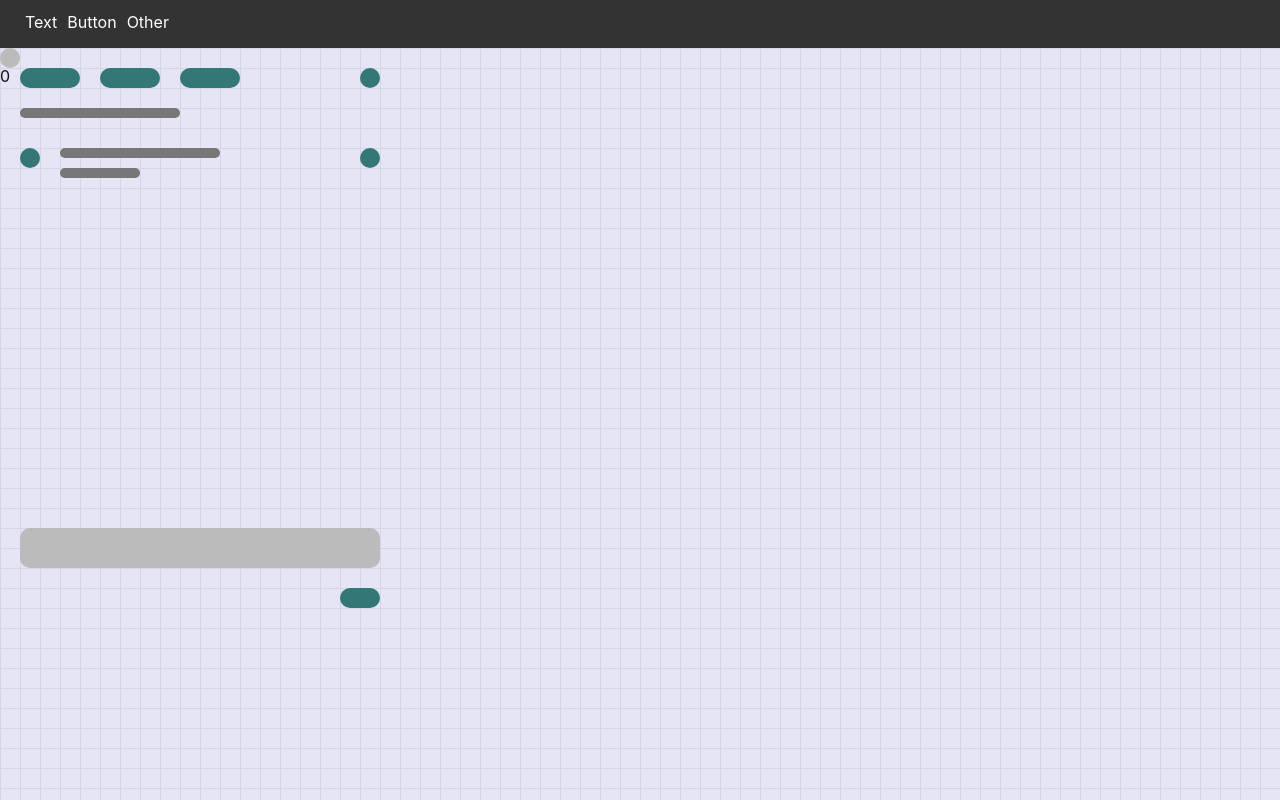
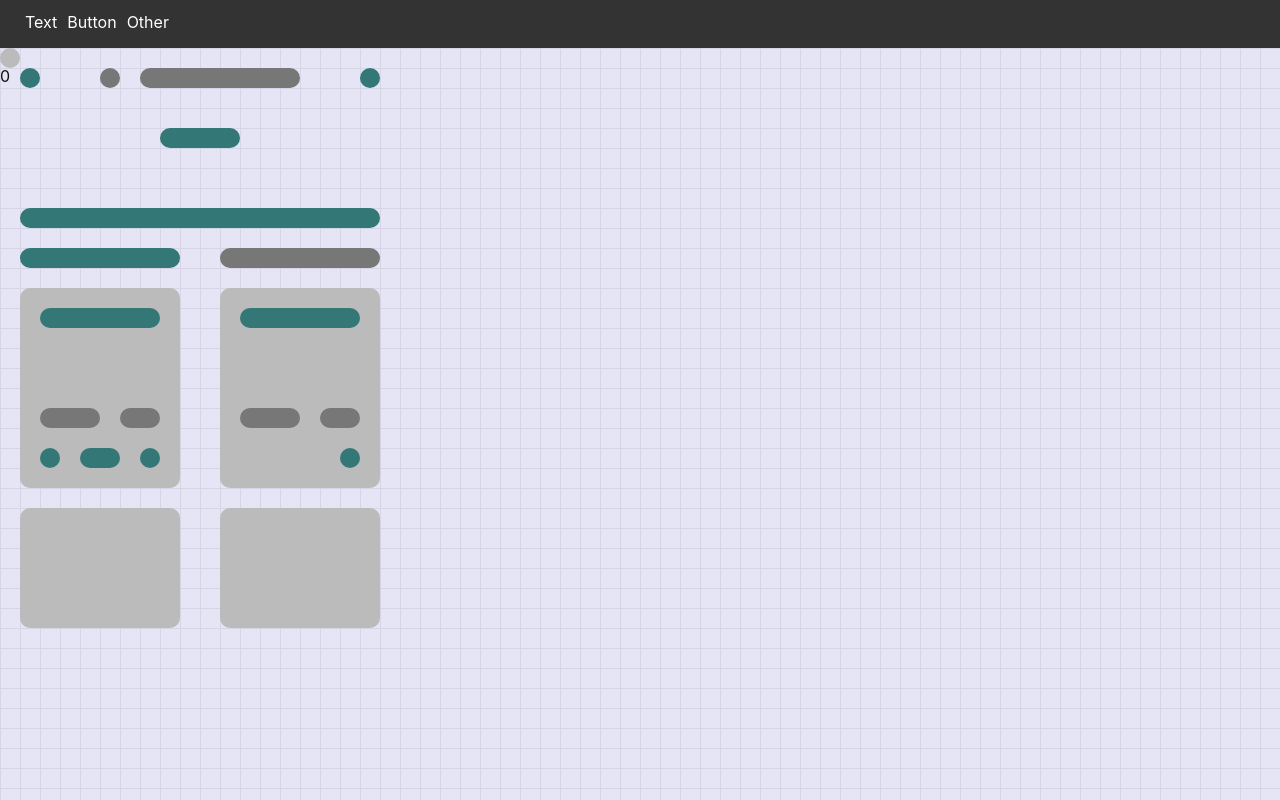
Before and after one commit to Johan-Melin/sketch-ui, a React (Vite) app: page / in a window 1280 px wide. Built offline with nearby package versions, Linux system fonts and the light colour scheme.

Commit message:
ecommerce default project

```diff
--- a/package.json
+++ b/package.json
@@ -10,6 +10,7 @@
     "preview": "vite preview"
   },
   "dependencies": {
+    "axios": "^1.6.2",
     "react": "^18.2.0",
     "react-dom": "^18.2.0"
   },
--- a/src/components/Canvas.jsx
+++ b/src/components/Canvas.jsx
@@ -1,8 +1,9 @@
 import styles from './Canvas.module.css';
-import { useState, useEffect } from 'react';
+import { useRef, useState, useEffect } from 'react';
 import PropTypes from 'prop-types';
 import Rectangle, {Btn, Txt, Other} from './canvas/Rectangle';
 import { CONSTANTS } from './styles/constants.js';
+import rect from '../rectData.js';
 
 export default function Canvas({selectedTool}) {
   const root = document.documentElement;
@@ -11,30 +12,16 @@ export default function Canvas({selectedTool}) {
   const gridSize = CONSTANTS.GRID_SIZE;
   const [coordinates, setCoordinates] = useState({ x: 0, y: 0 });
   const [showGrid, ] = useState(true);
+  //const [drawing, setDrawing] = useState(false);
+  //const [drawStart, setDrawStart] = useState({ x: 0, y: 0 });
+  const canvasRef = useRef(null);
 
-  const rect = {
-    btn: [
-      {x: 1, y: 1, w: 3},
-      {x: 5, y: 1, w: 3},
-      {x: 9, y: 1, w: 3},
-      {x: 18, y: 1, w: 1},
-      {x: 1, y: 5, w: 1},
-      {x: 18, y: 5, w: 1},
-      {x: 17, y: 27, w: 2},
-    ],
-    text: [
-      {x: 1, y: 3, w: 8},
-      {x: 3, y: 5, w: 8},
-      {x: 3, y: 6, w: 4},
-    ],
-    other: [
-      {x: 1, y: 24, w: 18},
-    ],
-  }
   const [rectData, setRectData] = useState(rect);
 
   useEffect(() => {
-    console.log("useEffet");
+    const canvasWidth = canvasRef.current.clientWidth;
+    const canvasHeight = canvasRef.current.clientHeight;
+    console.log(canvasWidth, canvasHeight)
     const isTouchSupported = 'ontouchstart' in window || navigator.maxTouchPoints;
 
     const handleMove = isTouchSupported ? handleTouchMove : handleMouseMove;
@@ -89,7 +76,7 @@ export default function Canvas({selectedTool}) {
   const canvasClass = styles.canvas + (showGrid ? ' ' + styles.grid : '');
 
   return (
-    <div className={canvasClass}>
+    <div className={canvasClass} ref={canvasRef}>
       <Btn rectangles={rectData.btn} />
       <Txt rectangles={rectData.text} />
       <Other rectangles={rectData.other} />
--- a/src/components/Canvas.module.css
+++ b/src/components/Canvas.module.css
@@ -8,6 +8,7 @@
     color: #111;
     background-color: var(--canvas-bg);
     z-index: -3;
+    overflow: hidden;
 }
 
 .grid {
--- a/src/components/canvas/Rectangle.jsx
+++ b/src/components/canvas/Rectangle.jsx
@@ -14,6 +14,7 @@ const Rectangle = ({ rectangles, style, color }) => {
         left: r.x * gridSize,
         top: topBarHeight + r.y * gridSize,
         width: r.w * gridSize || 20,
+        height: r.h * gridSize || 20,
         backgroundColor: color
       }}
     ></div>
@@ -29,7 +30,7 @@ const RectPropTypes = {
         PropTypes.shape({
             x: PropTypes.number.isRequired,
             y: PropTypes.number.isRequired,
-            w: PropTypes.number,
+            w: PropTypes.number.isRequired,
             h: PropTypes.number,
         })
     ).isRequired,
--- a/src/components/canvas/Rectangle.module.css
+++ b/src/components/canvas/Rectangle.module.css
@@ -7,7 +7,7 @@
 
 .rect {
     position: absolute;
-    z-index: -1;
+    z-index: 1;
     border-radius: 10px;
     background-color: var(--rect-txt);
     width: var(--grid-size);
@@ -17,14 +17,17 @@
 .btn {
     background-color: var(--rect-btn);
     height: 20px;
+    z-index: 2;
 }
 
 .txt {
     background-color: var(--rect-txt);
-    height: 10px;
+    height: 20px;
+    z-index: 2;
 }
 
 .other {
     background-color: var(--rect-other);
     height: 40px;
+    z-index: 1;
 }
--- /dev/null
+++ b/src/rectData.js
@@ -0,0 +1,53 @@
+const rect = {
+    btn: [
+        {x: 1, y: 1, w: 1},
+        {x: 18, y: 1, w: 1},
+        {x: 8, y: 4, w: 4},
+        {x: 1, y: 8, w: 18},
+        {x: 1, y: 10, w: 8},
+        {x: 2, y: 20, w: 1},
+        {x: 4, y: 20, w: 2},
+        {x: 7, y: 20, w: 1},
+        {x: 17, y: 20, w: 1},
+        {x: 2, y: 13, w: 6},
+        {x: 12, y: 13, w: 6},
+    ],
+    text: [
+        {x: 5, y: 1, w: 1},
+        {x: 7, y: 1, w: 8},
+        {x: 11, y: 10, w: 8},
+        {x: 2, y: 18, w: 3},
+        {x: 6, y: 18, w: 2},
+        {x: 12, y: 18, w: 3},
+        {x: 16, y: 18, w: 2},
+    ],
+    other: [
+        {x: 1, y: 12, w: 8, h: 10},
+        {x: 11, y: 12, w: 8, h: 10},
+        {x: 1, y: 23, w: 8, h: 6},
+        {x: 11, y: 23, w: 8, h: 6},
+    ],
+  }
+
+// todo app:
+/*const rect = {
+    btn: [
+      {x: 1, y: 1, w: 3},
+      {x: 5, y: 1, w: 3},
+      {x: 9, y: 1, w: 3},
+      {x: 18, y: 1, w: 1},
+      {x: 1, y: 5, w: 1},
+      {x: 18, y: 5, w: 1},
+      {x: 17, y: 27, w: 2},
+    ],
+    text: [
+      {x: 1, y: 3, w: 8},
+      {x: 3, y: 5, w: 8},
+      {x: 3, y: 6, w: 4},
+    ],
+    other: [
+      {x: 1, y: 24, w: 18},
+    ],
+  }*/
+
+  export default rect;
```
Also changed, not shown: 1 other file (tests, documents, lock files or other folders).
